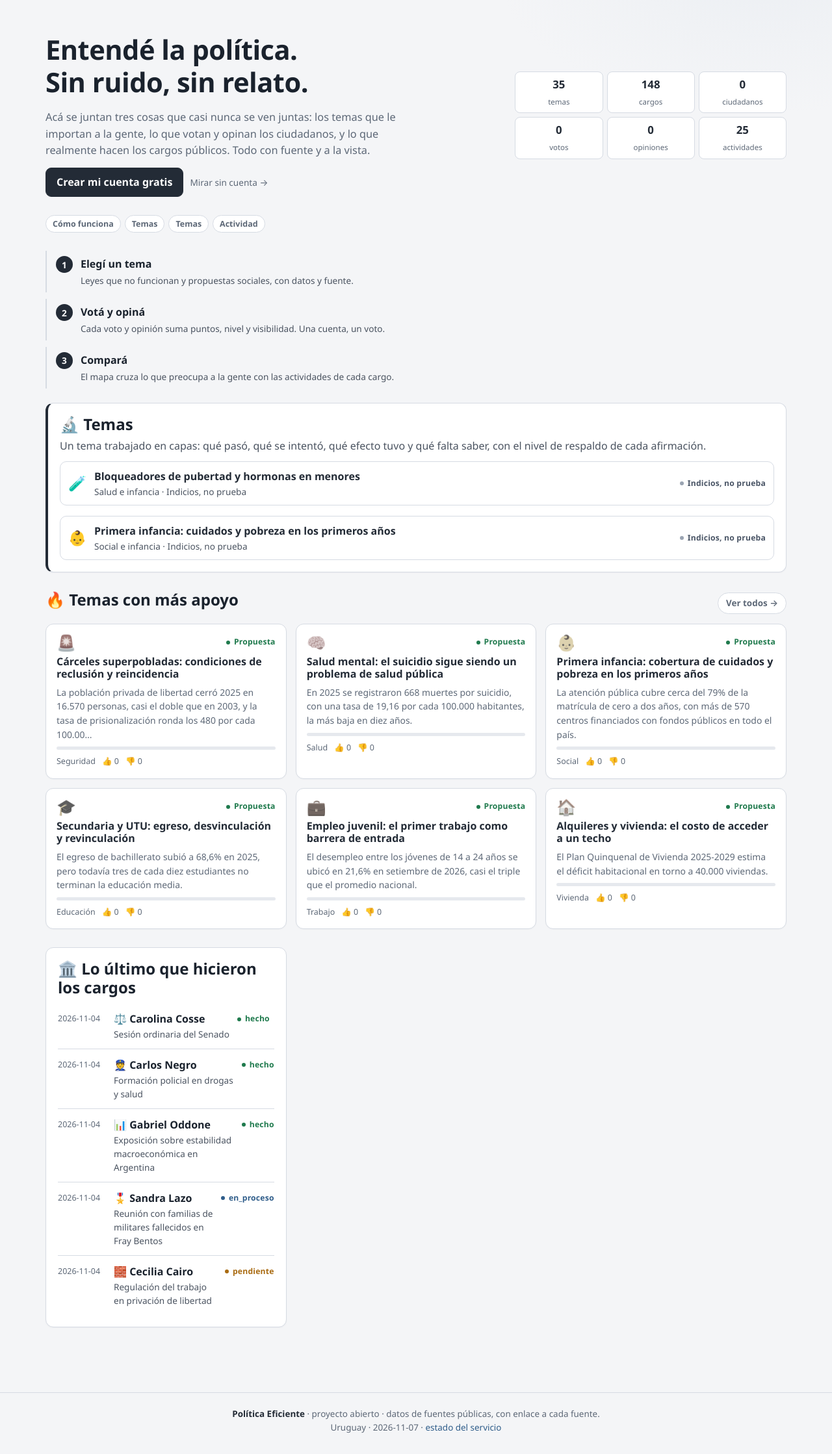
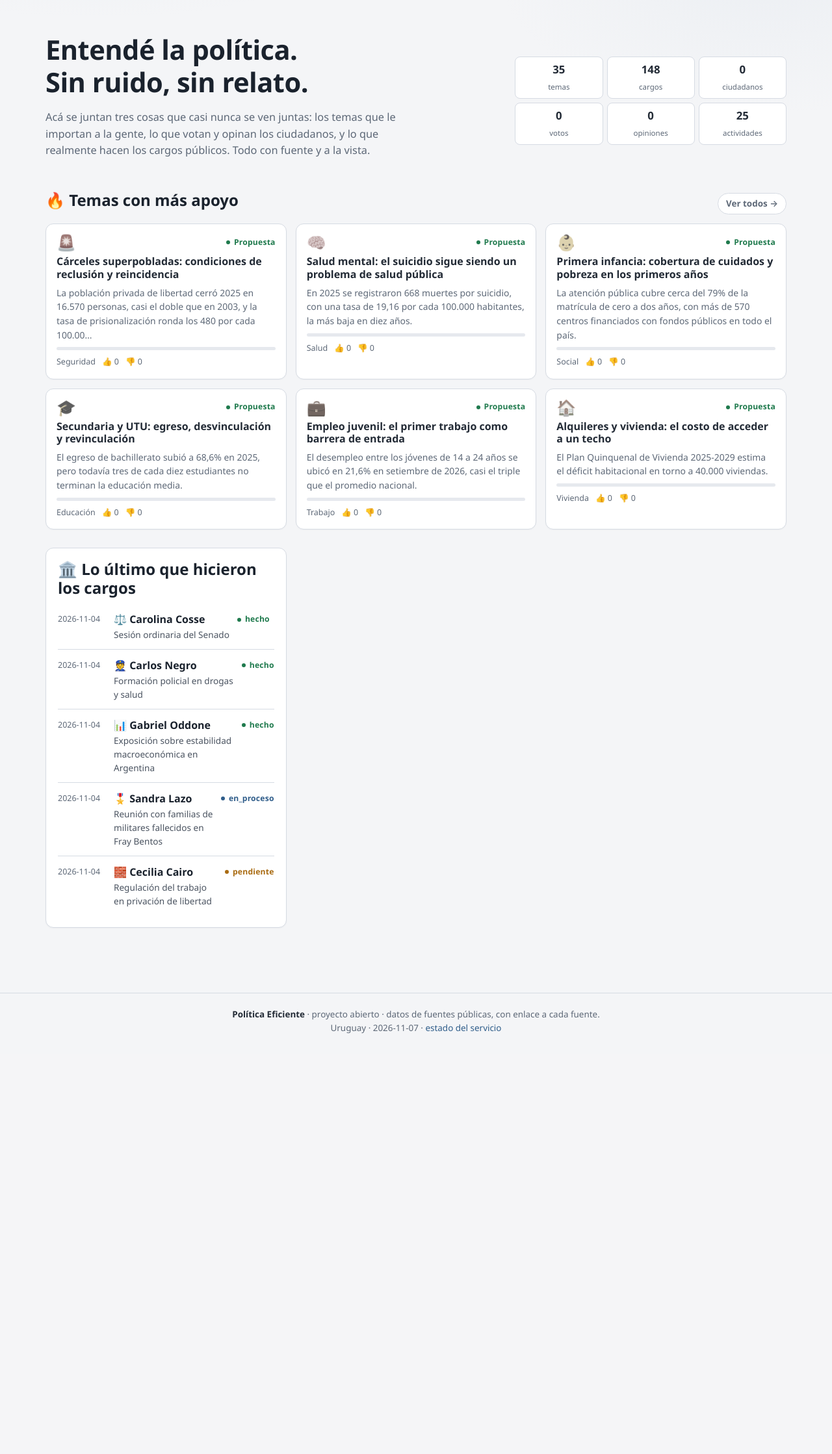
Before and after one commit to DouglasAdvaita/politica-eficiente, a Flask app: page / in a window 1280 px wide. Shown: the part 56-2294 px from the top of the page at 65% size. After the commit the page ends 1647 px from the top, so only its background shows below. Run offline with Flask 3, Linux system fonts and the light colour scheme; data comes from the database, SQL or seed files in the repository; data that the repository does not hold is empty; some libraries are stand-ins or nearby versions.

Commit message:
Home: quitar CTAs duplicados, pasos, temas-seccion y actividades si vacias

```diff
--- a/templates/inicio.html
+++ b/templates/inicio.html
@@ -13,9 +13,6 @@
       {% if yo %}
         <a class="boton principal" href="{{ url_for('temas') }}">Ver temas para votar</a>
         <a class="boton" href="{{ url_for('mapa') }}">Abrir el mapa</a>
-      {% else %}
-        <a class="boton principal" href="{{ url_for('registro') }}">Crear mi cuenta gratis</a>
-        <a class="chico" href="{{ url_for('temas') }}" style="color:var(--suave); align-self:center">Mirar sin cuenta →</a>
       {% endif %}
     </div>
   </div>
@@ -29,44 +26,6 @@
   </div>
 </section>
 
-<nav class="indice-home" aria-label="Secciones">
-  <a href="#sec-pasos">Cómo funciona</a>
-  <a href="#sec-casos">Temas</a>
-  <a href="#sec-temas">Temas</a>
-  <a href="#sec-actividad">Actividad</a>
-</nav>
-
-<section class="pasos-home" id="sec-pasos" style="margin-top:22px">
-  <div class="paso-home"><span class="paso-num">1</span><div><b>Elegí un tema</b><p class="suave chico" style="margin:2px 0 0">Leyes que no funcionan y propuestas sociales, con datos y fuente.</p></div></div>
-  <div class="paso-home"><span class="paso-num">2</span><div><b>Votá y opiná</b><p class="suave chico" style="margin:2px 0 0">Cada voto y opinión suma puntos, nivel y visibilidad. Una cuenta, un voto.</p></div></div>
-  <div class="paso-home"><span class="paso-num">3</span><div><b>Compará</b><p class="suave chico" style="margin:2px 0 0">El mapa cruza lo que preocupa a la gente con las actividades de cada cargo.</p></div></div>
-</section>
-
-{% if casos %}
-<section class="panel" style="margin-top:22px; border-left:4px solid var(--tinta)">
-  <div class="fila entre" style="align-items:flex-start">
-    <div>
-      <h2 style="margin:0">🔬 Temas</h2>
-      <p class="suave" style="margin:6px 0 0">
-        Un tema trabajado en capas: qué pasó, qué se intentó, qué efecto tuvo y qué falta saber,
-        con el nivel de respaldo de cada afirmación.
-      </p>
-    </div>
-  </div>
-  <div class="pila" style="margin-top:12px">
-    {% for caso in casos %}
-      <a class="caso-fila" href="{{ url_for('caso', slug=caso.slug) }}">
-        <span class="caso-emoji">{{ caso.emoji }}</span>
-        <span style="flex:1">
-          <b>{{ caso.titulo }}</b>
-          <div class="chico suave">{{ caso.sector }} · {{ caso.certeza_texto }}</div>
-        </span>
-        <span class="etiqueta">{{ caso.certeza_texto }}</span>
-      </a>
-    {% endfor %}
-  </div>
-</section>
-{% endif %}
 
 <section style="margin-top:28px" id="sec-temas">
   <div class="fila entre">
@@ -120,6 +79,7 @@
   </div>
   {% endif %}
 
+  {% if ultimas %}
   <div class="panel">
     <h2>🏛️ Lo último que hicieron los cargos</h2>
     {% for a in ultimas %}
@@ -131,9 +91,8 @@
         </div>
         <span class="etiqueta {% if a.estado == 'hecho' %}verde{% elif a.estado == 'en_proceso' %}azul{% else %}ambar{% endif %}">{{ a.estado }}</span>
       </div>
-    {% else %}
-      <p class="suave chico">Sin actividades cargadas todavía.</p>
     {% endfor %}
   </div>
+  {% endif %}
 </section>
 {% endblock %}
```
